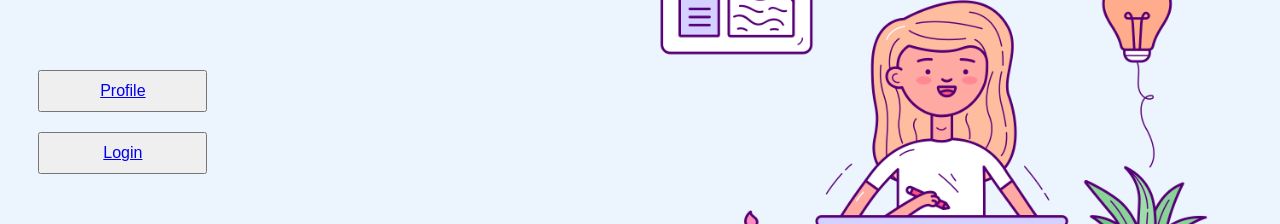
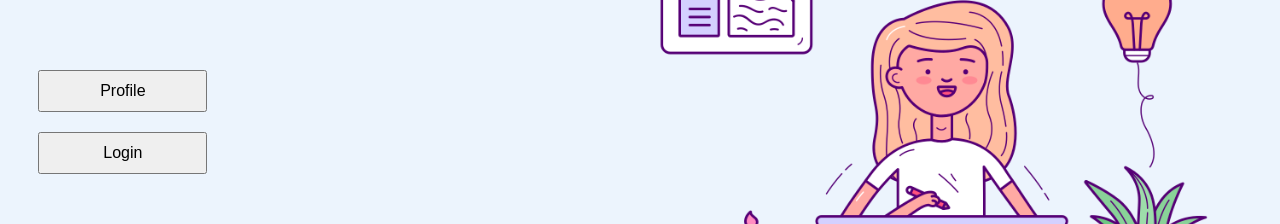
Before and after one commit to estefaneluz/react-router-dom, a React (Create React App) app in the folder classe-01/: page / in a window 1280 px wide. Shown: the part 278-502 px from the top of the page. Built offline with nearby package versions, Linux system fonts and the light colour scheme.

Commit message:
add link ao redor do botao

```diff
--- a/classe-01/src/App.js
+++ b/classe-01/src/App.js
@@ -8,7 +8,6 @@ import Home from './components/Home'
 import {
   BrowserRouter as Router,
   Route,
-  Link,
   Switch,
   Redirect,
 } from 'react-router-dom'
--- a/classe-01/src/components/Home/index.js
+++ b/classe-01/src/components/Home/index.js
@@ -4,12 +4,12 @@ import './style.css'
 export default function Home() {
   return (
     <div className="container home">
-      <button>
-        <Link to="/profile">Profile</Link>
-      </button>
-      <button>
-        <Link to="/login">Login</Link>
-      </button>
+      <Link to="/profile">
+        <button>Profile</button>
+      </Link>
+      <Link to="/login">
+        <button>Login</button>
+      </Link>
     </div>
   )
 }
--- a/classe-01/src/components/Home/style.css
+++ b/classe-01/src/components/Home/style.css
@@ -8,4 +8,5 @@
   min-width: 130px;
   width: 30%;
   padding: 10px;
+  cursor: pointer;
 }
```
